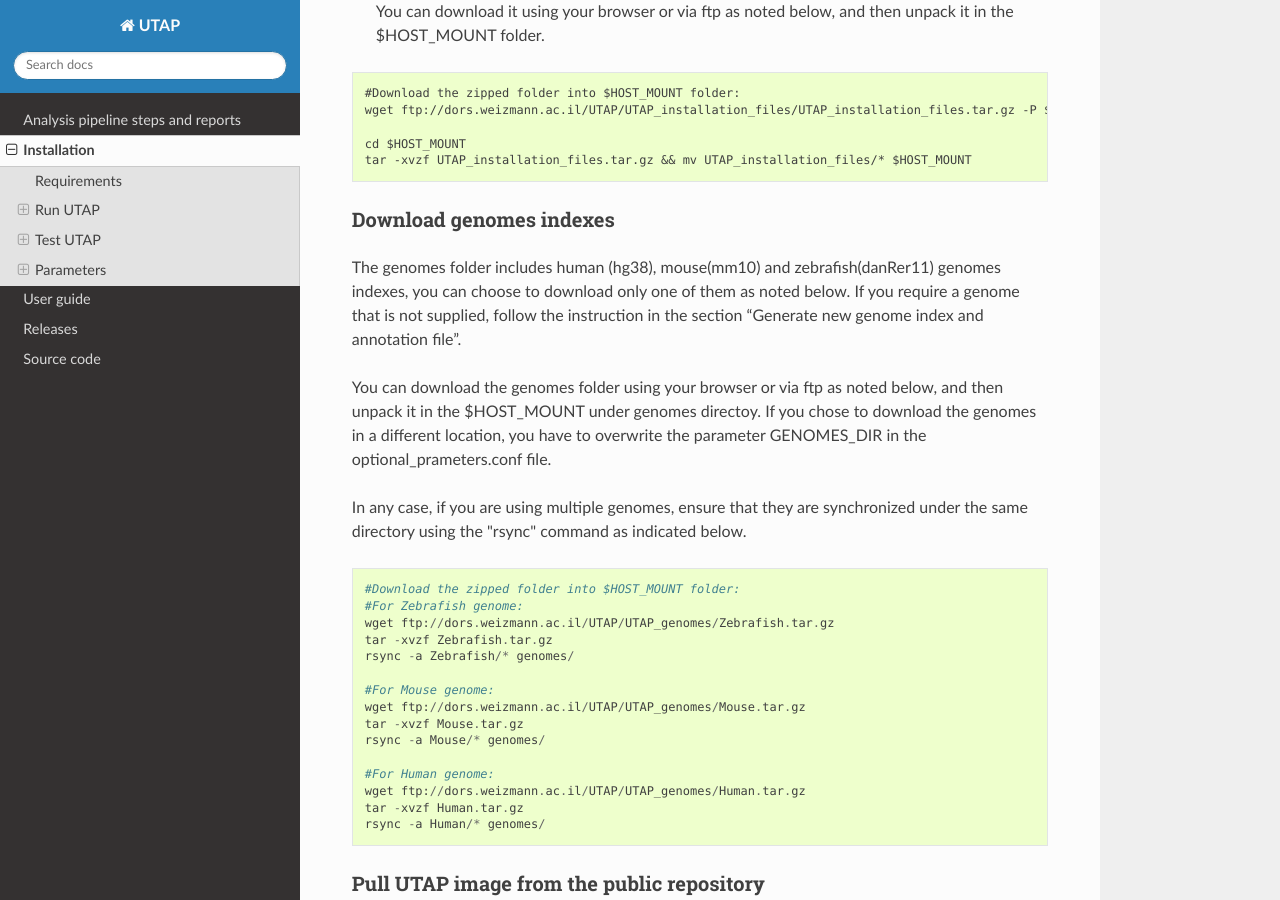
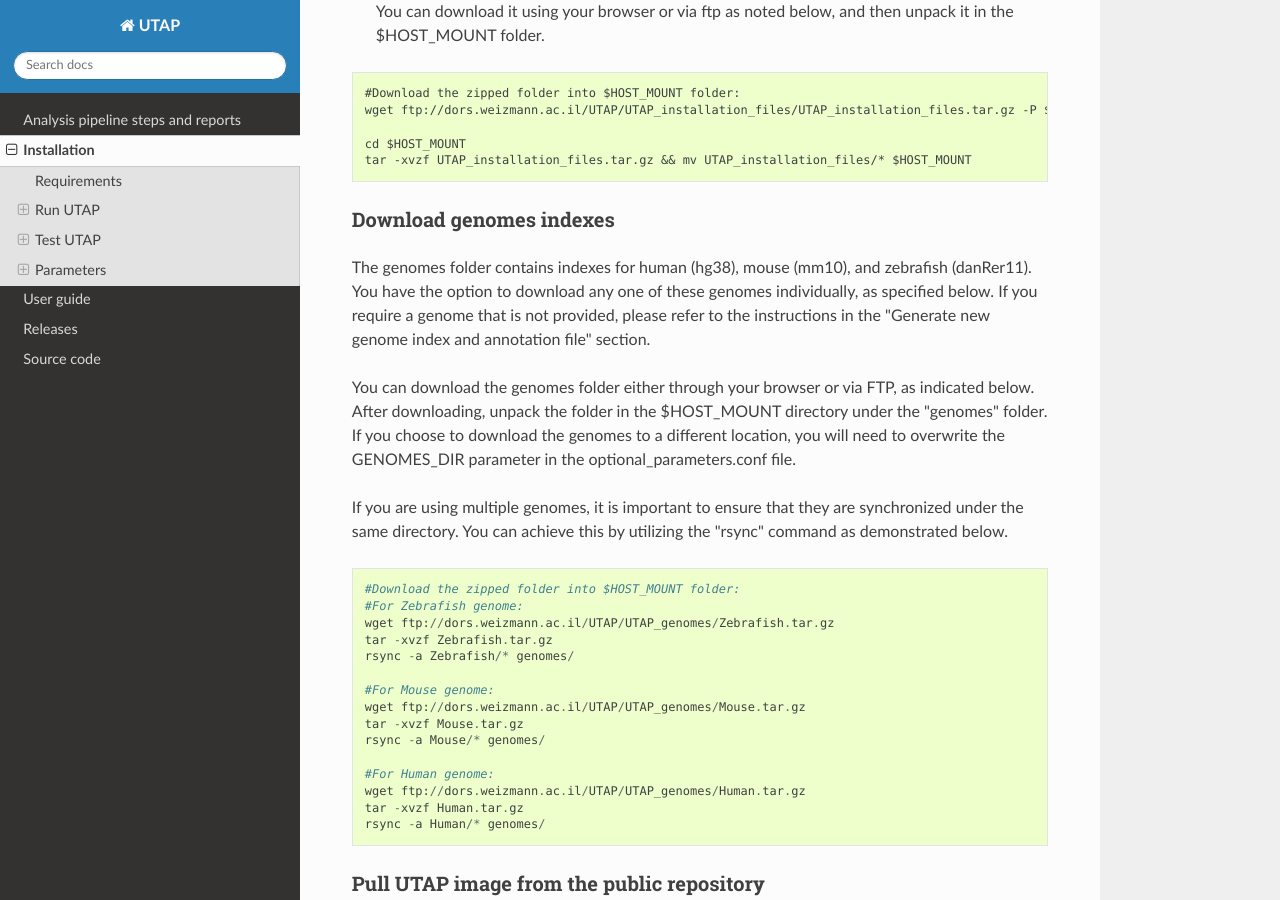
Before and after one commit to utap2/utap2, a Sphinx documentation site: the page built from docs/rst/installation.rst, in a window 1280 px wide and 900 px high, scrolled down 1487 px. Built offline with Sphinx 7.4.7 and the Read the Docs theme 2.0.0, drawn with Linux system fonts in a browser that asks for light colours.

Commit message:
Update installation.rst
/

```diff
--- a/docs/rst/installation.rst
+++ b/docs/rst/installation.rst
@@ -73,12 +73,11 @@
 Download genomes indexes
 -------------------------
 
-The genomes folder includes human (hg38), mouse(mm10) and zebrafish(danRer11) genomes indexes, you can choose to download only one of them as noted below.
-If you require a genome that is not supplied, follow the instruction in the section “Generate new genome index and annotation file”.
+The genomes folder contains indexes for human (hg38), mouse (mm10), and zebrafish (danRer11). You have the option to download any one of these genomes individually, as specified below. If you require a genome that is not provided, please refer to the instructions in the "Generate new genome index and annotation file" section.
 
-You can download the genomes folder using your browser or via ftp as noted below, and then unpack it in the $HOST_MOUNT under genomes directoy. If you chose to download the genomes in a different location, you  have to overwrite the parameter GENOMES_DIR in the optional_prameters.conf file.
+You can download the genomes folder either through your browser or via FTP, as indicated below. After downloading, unpack the folder in the $HOST_MOUNT directory under the "genomes" folder. If you choose to download the genomes to a different location, you will need to overwrite the GENOMES_DIR parameter in the optional_parameters.conf file.
 
-In any case, if you are using multiple genomes, ensure that they are synchronized under the same directory using the "rsync" command as indicated below.
+If you are using multiple genomes, it is important to ensure that they are synchronized under the same directory. You can achieve this by utilizing the "rsync" command as demonstrated below.
 ::
 
     #Download the zipped folder into $HOST_MOUNT folder:
```
